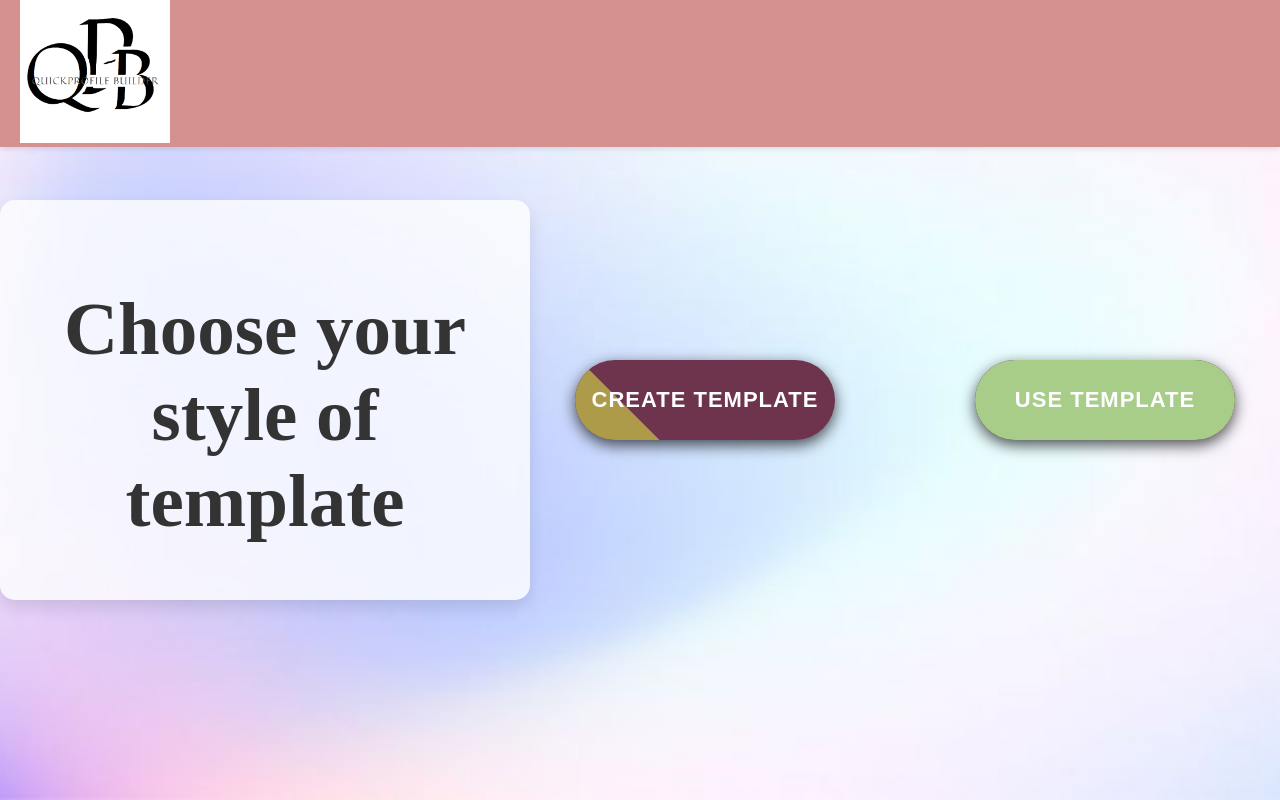
After one commit to SmiChau/projectQPB2, a PHP site: page /choosepg.html in a window 1280 px wide. The commit adds this page. Run offline with PHP 8.4, Linux system fonts and the light colour scheme.

Commit message:
bit update

```diff
--- /dev/null
+++ b/choosepg.css
@@ -0,0 +1,99 @@
+
+body{
+    display: flex;
+    margin: 0;
+    padding: 0;
+    height: 100%;
+   justify-content: center;
+   align-items: center;
+    min-height: 100vh;
+    width: 100%;
+    background:url(homey.jpg) center / cover no-repeat;
+
+}
+header {
+    position: fixed;
+    top: 0;
+    left: 0;
+    width: 100%;
+    background: #d59090;
+    box-shadow: 0 2px 5px rgba(0, 0, 0, 0.1);
+    z-index: 1000;
+}
+nav img {
+    width: 150px;
+    padding-left: 20px;
+}
+.content{
+    text-align: center;
+    background: rgba(255, 255, 255, 0.8);
+    padding: 36px;
+    border-radius: 15px;
+    box-shadow: 0 8px 15px rgba(0, 0, 0, 0.1);
+}
+h1{
+    font-size: 75px;
+    color: #333;
+    margin-bottom: 20px;
+    font-weight: bold;
+}
+.buttons{
+    display: flex;
+    gap: 50px;
+    justify-content: center;
+
+}
+button{
+    position: relative;
+    display: block;
+   height: 80px;
+   width: 260px;
+   margin: 0 45px;
+   border-radius: 50px;
+   border: none;
+   outline: none;
+   background: #6e344d;
+   color: #fff;
+   font-size: 22px;
+   font-weight: 700;
+   letter-spacing: 1px;
+   text-transform: uppercase;
+   cursor: pointer;
+   box-shadow: 0 5px 15px rgba(0, 0, 0, .7);
+   overflow: hidden;
+   z-index: 1;
+}
+button :hover{
+    box-shadow: 0 5px 30px rgba(0, 0, 0, .7);
+}
+.create:after,.use:after{
+    position: absolute;
+    content: '';
+    left: 0;
+    top: 0;
+    height: 490%;
+    width: 140%;
+   transition: all 0.5s ease-in-out;
+
+}
+.create:after{
+    background: #ad9b49;
+    transform: translate(-98%,-25%) rotate(45deg);
+}
+.use:after{
+    background: #A8CD89;
+    transform: translate(-9%,-25%) rotate(45deg);
+}
+.create:hover:after{
+    transform: translate(-9%,-25%) rotate(45deg);
+}
+.use:hover:after{
+    transform: translate(-98%,-22%) rotate(45deg);
+}
+button span{
+    position: relative;
+    z-index: 1;
+}
+a{
+    text-decoration: none;
+}
--- /dev/null
+++ b/choosepg.html
@@ -0,0 +1,25 @@
+<!DOCTYPE html>
+<html lang="en">
+<head>
+    <meta charset="UTF-8">
+    <meta name="viewport" content="width=device-width, initial-scale=1.0">
+    <title>choose</title>
+    <link rel="stylesheet" href="choosepg.css">
+</head>
+<body>
+    <header>
+        <nav>
+        <img src="logo.png" alt="">
+    </nav>
+    </header>
+    <div class="content">
+        <h1>Choose your style of template</h1>
+    </div>
+    <div class="buttons">
+        <a href="main.html"><button class="create"><span>Create Template</span></button></a>
+        <a href="templateShow.html"><button class="use"><span>Use Template</span></button></a>
+    </div>
+    </div>
+
+</body>
+</html>
--- a/download.js
+++ b/download.js
@@ -33,8 +33,8 @@ document.getElementById('download').addEventListener('click',()=> {
         margin:0,
         filename: 'template.pdf',
         image: {type: 'jpeg', quality: 0.98},
-        html2canvas: {scale:3},
-        jsPDF: {unit:'in',format:'a4',orientation:'portrait'}
+        html2canvas: {scale: 2 },
+        jsPDF: {unit:'mm',format:'a4',orientation:'portrait'}
     };
     html2pdf().set(options).from(resume).save();
 });
--- a/homepage.html
+++ b/homepage.html
@@ -38,7 +38,7 @@
         <div class="text-box">
             <h1>Craft your perfect profile in moments – because first impressions matter</h1>
             <p>Welcome to QuickProfile Builder – your ultimate tool for creating professional CVs and resumes with ease.<br>Your dream job starts here!</p>
-            <a href="main.html" class="start">Get Started</a>
+            <a href="choosepg.html" class="start">Get Started</a>
         </div>
     </section>
 
--- a/template1.css
+++ b/template1.css
@@ -7,7 +7,7 @@ body {
 
 .resume-container {
     width: 210mm;
-    height: auto;
+    height: 297mm;
     background-color: white;
     margin: 20px auto;
     box-shadow: rgba(0,0 ,0 ,0.35)0px 5px 15px;
@@ -70,6 +70,8 @@ p, ul {
     padding: 25px;
     background-color: #cac7c7;
     box-shadow: 2px 0 5px rgba(0, 0, 0, 0.1);
+    max-height: calc(100%-40mm);
+    overflow-y: auto;
 }
 
 .header h1 {
--- a/template2.html
+++ b/template2.html
@@ -14,7 +14,7 @@
             <div class="photo">
                 <img src="photo.jpg" alt="Profile Photo" id="profile-photo">
              </div>
-            <input type="file" id="photoUpload accept="image/*" class="hide">
+            <input type="file" id="photoUpload" accept="image/* class="hide">
         <div class="header">
             <h1 contenteditable="true" id="name">Shrea Maharjan</h1>
             <p contenteditable="true" id="jobTitle">Web Developer</p>
--- a/template3.js
+++ b/template3.js
@@ -1,4 +1,4 @@
-document.getElementById('file-upload').addEventListener('change', function(event) {
+document.getElementById('photoUpload').addEventListener('change', function(event) {
     const file = event.target.files[0];
     const profilePhoto = document.getElementById('profile-photo');
 
--- a/template5.css
+++ b/template5.css
@@ -4,8 +4,8 @@ body {
     padding: 0;
     background-color: #b3b4ba;
     color: #333;
-  }
 
+}
   .resume-container{
     width: 210mm;
     height: 297mm;
@@ -63,6 +63,7 @@ body {
 
   .section {
     margin-top: 20px;
+
   }
 
   .section h2 {
```
Also changed, not shown: templateShow.css (+6 -4 lines).
